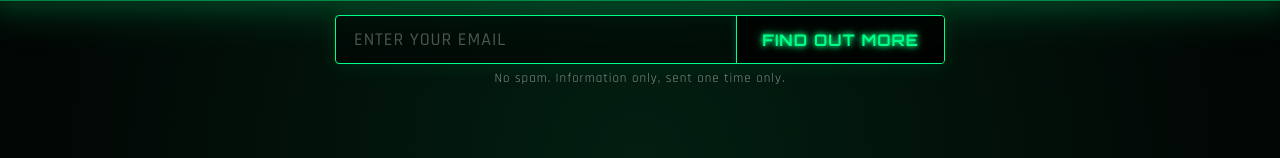
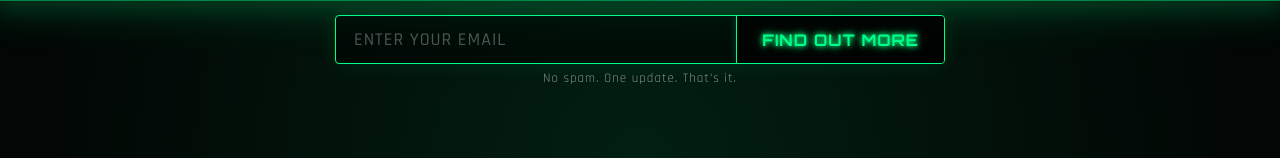
Before and after one commit to GFS-TRK3/gfs-landing, a React (Vite) app: page / in a window 1280 px wide. Shown: the part 639-797 px from the top of the page. Built offline with nearby package versions, Linux system fonts and the light colour scheme.

Commit message:
no spam message update1

```diff
--- a/src/App.tsx
+++ b/src/App.tsx
@@ -185,7 +185,7 @@ function App() {
           {status === 'success' && <p className="status-msg success">Success! You're on the list. Expect to receive an email by June 1, 2026</p>}
           {status === 'already' && <p className="status-msg success">You're already on the list, expect to receive an email by June 1, 2026.</p>}
           {status === 'error' && <p className="status-msg error">There was an error. Please try again.</p>}
-          <p className="micro-copy">No spam. Information only, sent one time only.</p>
+          <p className="micro-copy">No spam. One update. That’s it.</p>
         </form>
       </div>
     </div>
```
